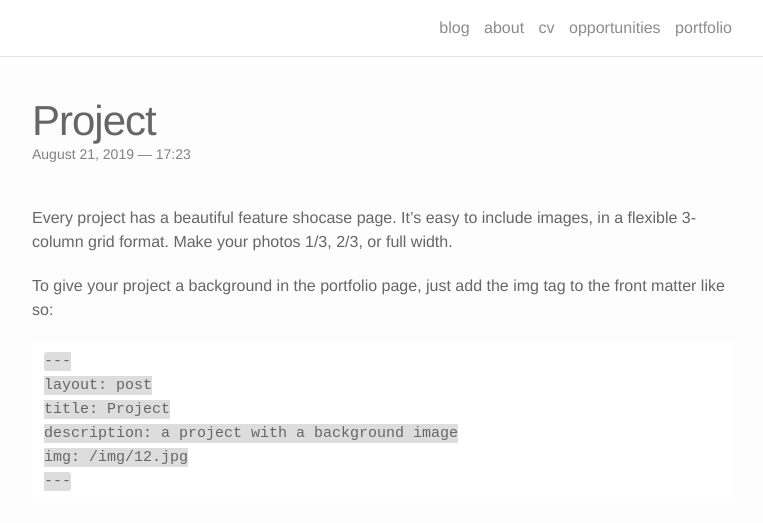
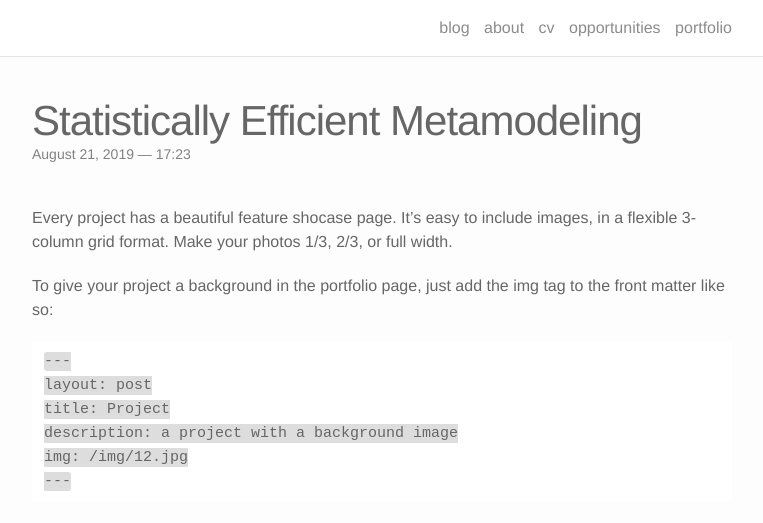
Before and after one commit to ceharvs/ceharvs.github.io, a Jekyll site: the page built from _portfolio/6_project.markdown, in a window 1280 px wide and 900 px high, cut to the strip 0-523 px from the top of the window. Shown: the whole strip, without its empty margins (258-1021 px from the left). Built offline with Jekyll 4.4.1, drawn with Linux system fonts in a browser that asks for light colours; nearby versions of some CDN libraries.

Commit message:
updated proj 6

```diff
--- a/_portfolio/6_project.markdown
+++ b/_portfolio/6_project.markdown
@@ -1,8 +1,8 @@
 ---
 layout: post
-title: Project
+title: Statistically Efficient Metamodeling
 description: a project with no image
-img:
+img: /img/jscs.jpg
 ---
 
 Every project has a beautiful feature shocase page. It's easy to include images, in a flexible 3-column grid format. Make your photos 1/3, 2/3, or full width.
```
Also changed, not shown: img/jscs.jpg (added).
